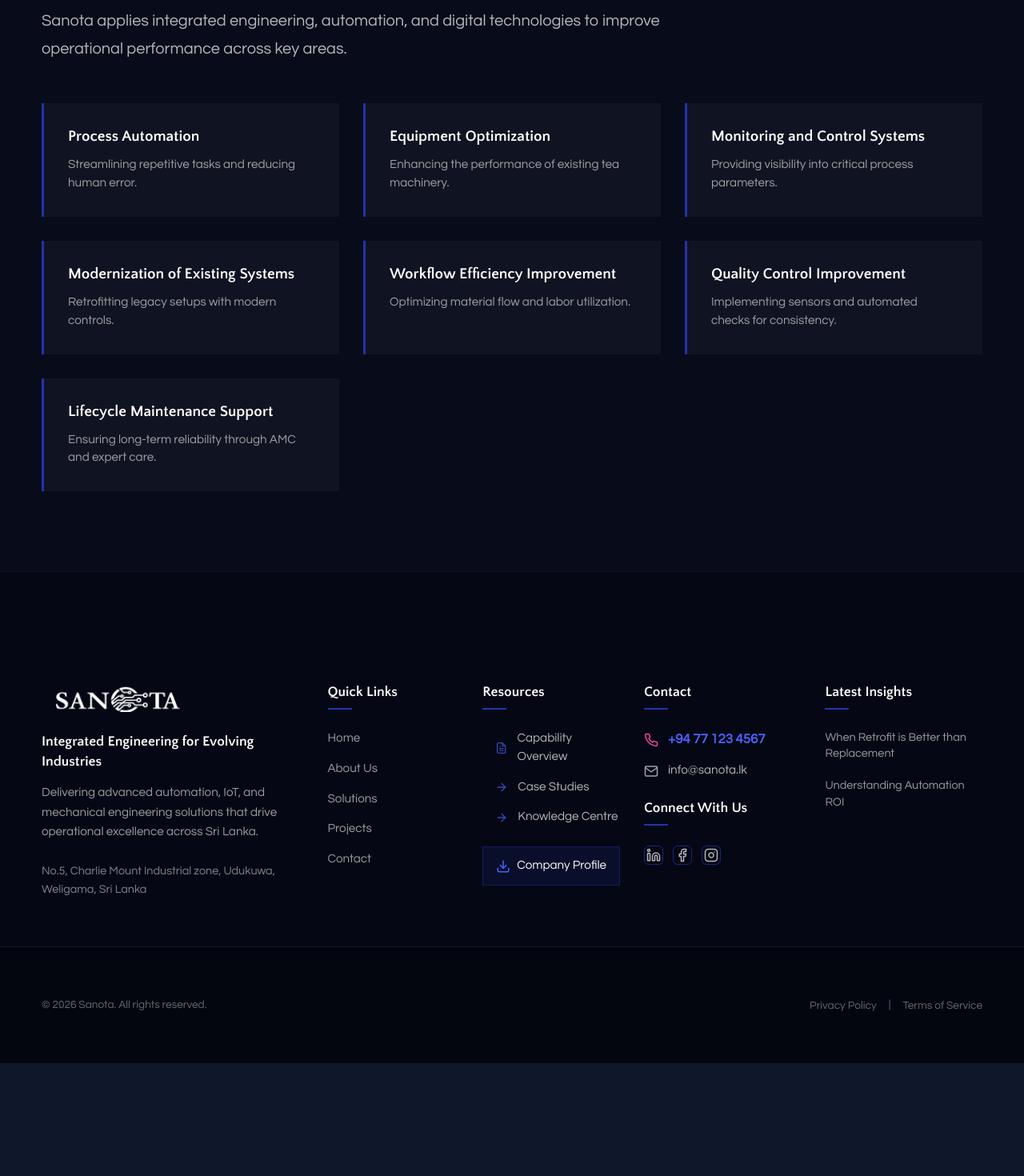
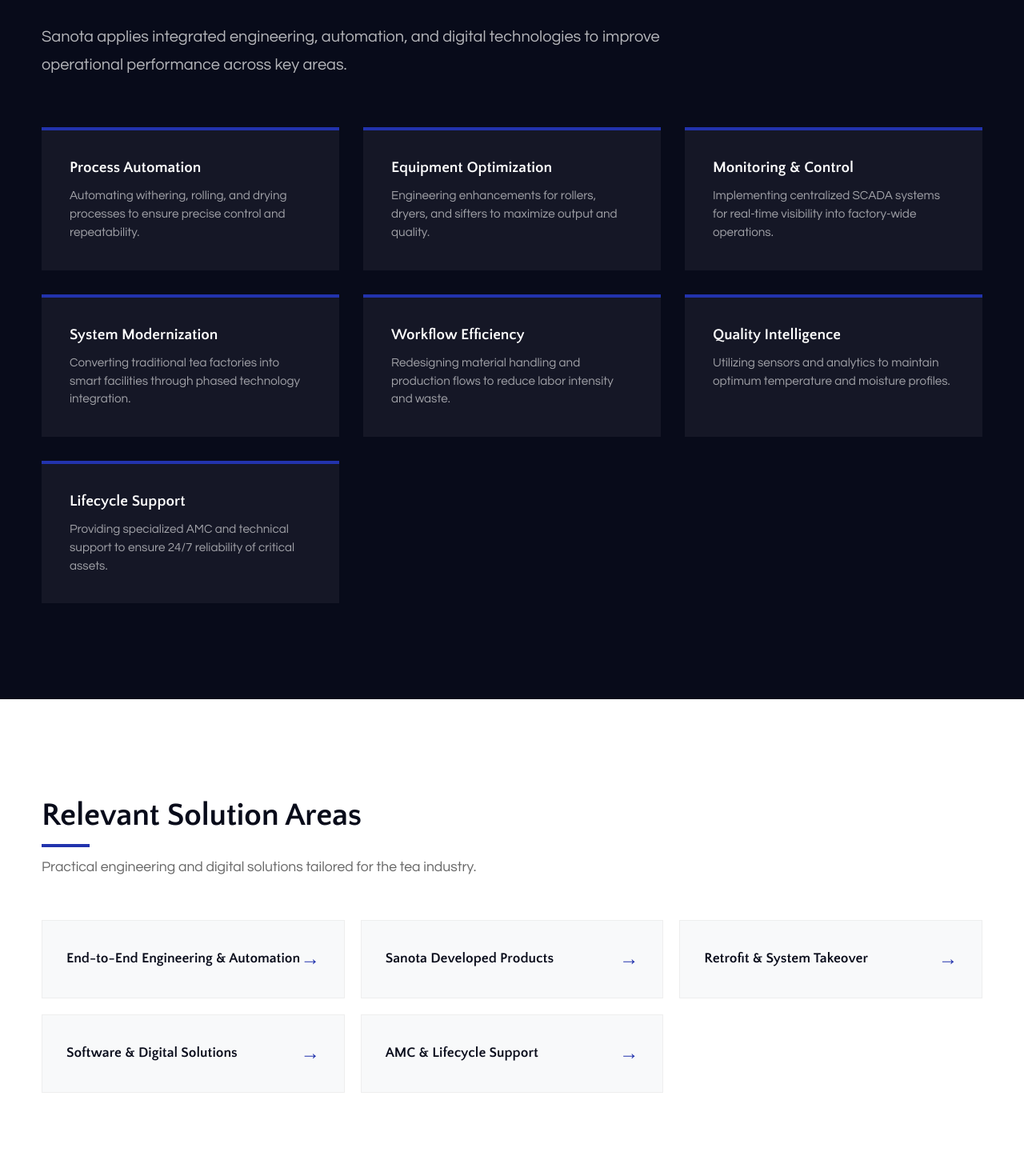
Before and after one commit to Knoweb/sanota-site, a React (Vite) app: page /industries/tea in a window 1280 px wide. Shown: the part 2180-3650 px from the top of the page at 80% size. Before the commit the page ends 3509 px from the top, so only its background shows below. Built offline with nearby package versions, Linux system fonts and the light colour scheme.

Commit message:
Feat: Implement Relevant Solutions and refine Industry Support sections for Tea Industry page

```diff
--- a/src/pages/TeaIndustry/TeaIndustry.css
+++ b/src/pages/TeaIndustry/TeaIndustry.css
@@ -302,16 +302,20 @@
 
 /* --- Support Section --- */
 .tea-support-section {
-    padding: 100px 0;
+    padding: 120px 0;
     background-color: #080b1a;
     color: #fff;
+}
+
+.tea-support-header {
+    margin-bottom: 60px;
+    max-width: 800px;
 }
 
 .tea-support-lead {
     font-size: 1.25rem;
     color: rgba(255, 255, 255, 0.7);
     margin-bottom: 50px;
-    max-width: 800px;
 }
 
 .tea-support-grid {
@@ -321,16 +325,17 @@
 }
 
 .tea-support-card {
-    background: rgba(255, 255, 255, 0.03);
-    padding: 30px;
-    border-left: 3px solid #2233AD;
-    transition: all 0.3s ease;
+    background: rgba(255, 255, 255, 0.05);
+    padding: 35px;
+    border-top: 4px solid #2233AD;
+    transition: all 0.4s cubic-bezier(0.165, 0.84, 0.44, 1);
     border-radius: 0;
 }
 
 .tea-support-card:hover {
-    background: rgba(255, 255, 255, 0.07);
-    transform: translateX(10px);
+    background: rgba(255, 255, 255, 0.1);
+    transform: translateY(-10px);
+    box-shadow: 0 15px 40px rgba(0, 0, 0, 0.4);
 }
 
 .tea-support-card-title {
@@ -346,3 +351,62 @@
     line-height: 1.5;
     margin: 0;
 }
+
+/* --- Relevant Solutions Section --- */
+.tea-solutions-section {
+    padding: 120px 0;
+    background-color: #fff;
+}
+
+.tea-section-subtitle {
+    font-size: 1.1rem;
+    color: #666;
+    margin-top: -30px;
+    margin-bottom: 50px;
+}
+
+.tea-solutions-grid {
+    display: grid;
+    grid-template-columns: repeat(auto-fit, minmax(280px, 1fr));
+    gap: 20px;
+}
+
+.tea-solution-card {
+    display: flex;
+    justify-content: space-between;
+    align-items: center;
+    padding: 30px;
+    background-color: #f8f9fa;
+    border: 1px solid #eee;
+    text-decoration: none;
+    transition: all 0.3s ease;
+}
+
+.tea-solution-card:hover {
+    background-color: #080b1a;
+    border-color: #080b1a;
+    transform: translateY(-5px);
+}
+
+.tea-solution-card:hover .tea-solution-card-title {
+    color: #fff;
+}
+
+.tea-solution-card:hover .tea-solution-card-arrow {
+    color: #fff;
+    transform: translateX(5px);
+}
+
+.tea-solution-card-title {
+    font-size: 1.1rem;
+    font-weight: 600;
+    color: #080b1a;
+    transition: color 0.3s ease;
+    margin: 0;
+}
+
+.tea-solution-card-arrow {
+    color: #2233AD;
+    font-size: 1.5rem;
+    transition: all 0.3s ease;
+}
--- a/src/pages/TeaIndustry/TeaIndustry.jsx
+++ b/src/pages/TeaIndustry/TeaIndustry.jsx
@@ -73,28 +73,54 @@
             {/* 3. HOW SANOTA SUPPORTS THIS INDUSTRY */}
             <section className="tea-support-section">
                 <div className="container">
-                    <div className="tea-support-layout">
-                        <div className="tea-support-content">
+                    <div className="tea-support-header">
                         <h2 className="tea-section-title light">How Sanota Supports This Industry</h2>
                         <p className="tea-support-lead">
                             Sanota applies integrated engineering, automation, and digital technologies to improve operational performance across key areas.
                         </p>
+                    </div>
                     <div className="tea-support-grid">
                         {[
-                                    { title: "Process Automation", desc: "Streamlining repetitive tasks and reducing human error." },
-                                    { title: "Equipment Optimization", desc: "Enhancing the performance of existing tea machinery." },
-                                    { title: "Monitoring and Control Systems", desc: "Providing visibility into critical process parameters." },
-                                    { title: "Modernization of Existing Systems", desc: "Retrofitting legacy setups with modern controls." },
-                                    { title: "Workflow Efficiency Improvement", desc: "Optimizing material flow and labor utilization." },
-                                    { title: "Quality Control Improvement", desc: "Implementing sensors and automated checks for consistency." },
-                                    { title: "Lifecycle Maintenance Support", desc: "Ensuring long-term reliability through AMC and expert care." }
+                            { title: "Process Automation", desc: "Automating withering, rolling, and drying processes to ensure precise control and repeatability." },
+                            { title: "Equipment Optimization", desc: "Engineering enhancements for rollers, dryers, and sifters to maximize output and quality." },
+                            { title: "Monitoring & Control", desc: "Implementing centralized SCADA systems for real-time visibility into factory-wide operations." },
+                            { title: "System Modernization", desc: "Converting traditional tea factories into smart facilities through phased technology integration." },
+                            { title: "Workflow Efficiency", desc: "Redesigning material handling and production flows to reduce labor intensity and waste." },
+                            { title: "Quality Intelligence", desc: "Utilizing sensors and analytics to maintain optimum temperature and moisture profiles." },
+                            { title: "Lifecycle Support", desc: "Providing specialized AMC and technical support to ensure 24/7 reliability of critical assets." }
                         ].map((item, index) => (
                             <div className="tea-support-card" key={index}>
+                                <div className="tea-support-card-content">
                                     <h3 className="tea-support-card-title">{item.title}</h3>
                                     <p className="tea-support-card-desc">{item.desc}</p>
                                 </div>
+                            </div>
                         ))}
                     </div>
+                </div>
+            </section>
+
+            {/* 4. RELEVANT SOLUTIONS FOR THIS INDUSTRY */}
+            <section className="tea-solutions-section">
+                <div className="container">
+                    <div className="tea-solutions-wrapper">
+                        <div className="tea-section-header">
+                            <h2 className="tea-section-title">Relevant Solution Areas</h2>
+                            <p className="tea-section-subtitle">Practical engineering and digital solutions tailored for the tea industry.</p>
+                        </div>
+                        <div className="tea-solutions-grid">
+                            {[
+                                { title: "End-to-End Engineering & Automation", link: "/solutions" },
+                                { title: "Sanota Developed Products", link: "/products" },
+                                { title: "Retrofit & System Takeover", link: "/solutions" },
+                                { title: "Software & Digital Solutions", link: "/solutions" },
+                                { title: "AMC & Lifecycle Support", link: "/solutions" }
+                            ].map((solution, index) => (
+                                <Link to={solution.link} className="tea-solution-card" key={index}>
+                                    <h3 className="tea-solution-card-title">{solution.title}</h3>
+                                    <div className="tea-solution-card-arrow">→</div>
+                                </Link>
+                            ))}
                         </div>
                     </div>
                 </div>
```
Lines whose indentation alone changed are shown as unchanged.
